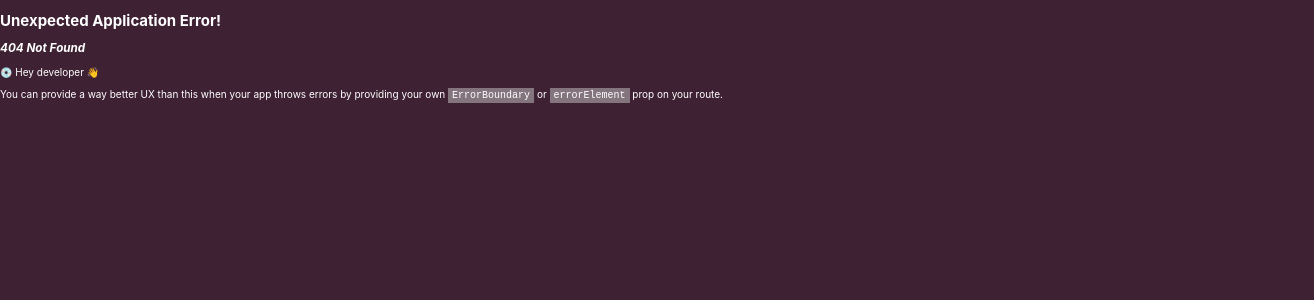
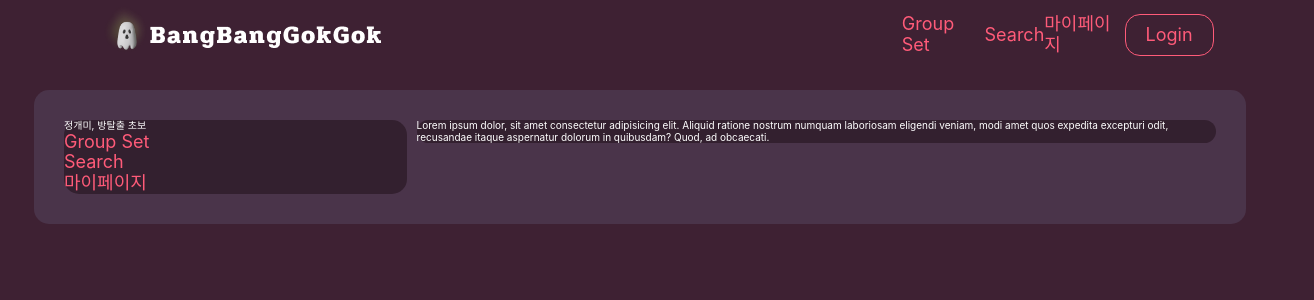
Before and after one commit to predictyson/BangBangGokGok, a React (Vite) app in the folder FrontEnd/: page /mypage in a window 1280 px wide. Before the commit this address had no page. Shown: the top 300 px of the page, 1314 px wide, since content can reach past the window. Built offline with nearby package versions, Linux system fonts and the light colour scheme.

Commit message:
✨ feat: 마이페이지 내부 라우팅 구현

```diff
--- /dev/null
+++ b/FrontEnd/src/components/mypage/LeftSection/LeftNavBar.tsx
@@ -0,0 +1,36 @@
+import React from "react";
+import styled from "styled-components";
+import { theme } from "@/styles/theme";
+import { useNavigate } from "react-router-dom";
+
+export default function LeftNavBar() {
+  const navigate = useNavigate();
+
+  return (
+    <Wrapper>
+      <div>정개미, 방탈출 초보</div>
+      <div>
+        <NavItem onClick={() => navigate("profile")}>Group Set</NavItem>
+        <NavItem onClick={() => navigate("reviews")}>Search</NavItem>
+        <NavItem onClick={() => navigate("likes")}>마이페이지</NavItem>
+      </div>
+    </Wrapper>
+  );
+}
+
+const Wrapper = styled.div`
+  width: 30%;
+  height: 100%;
+  background-color: ${theme.colors.container};
+  border-radius: 1.5rem;
+`;
+
+const NavItem = styled.div`
+  color: ${theme.colors.pink};
+  font-size: 1.8rem;
+  cursor: pointer;
+  .button {
+    border: solid 1px ${theme.colors.pink};
+    border-radius: 10;
+  }
+`;
```
Also changed, not shown: FrontEnd/src/router.tsx (+14 -1 lines).
